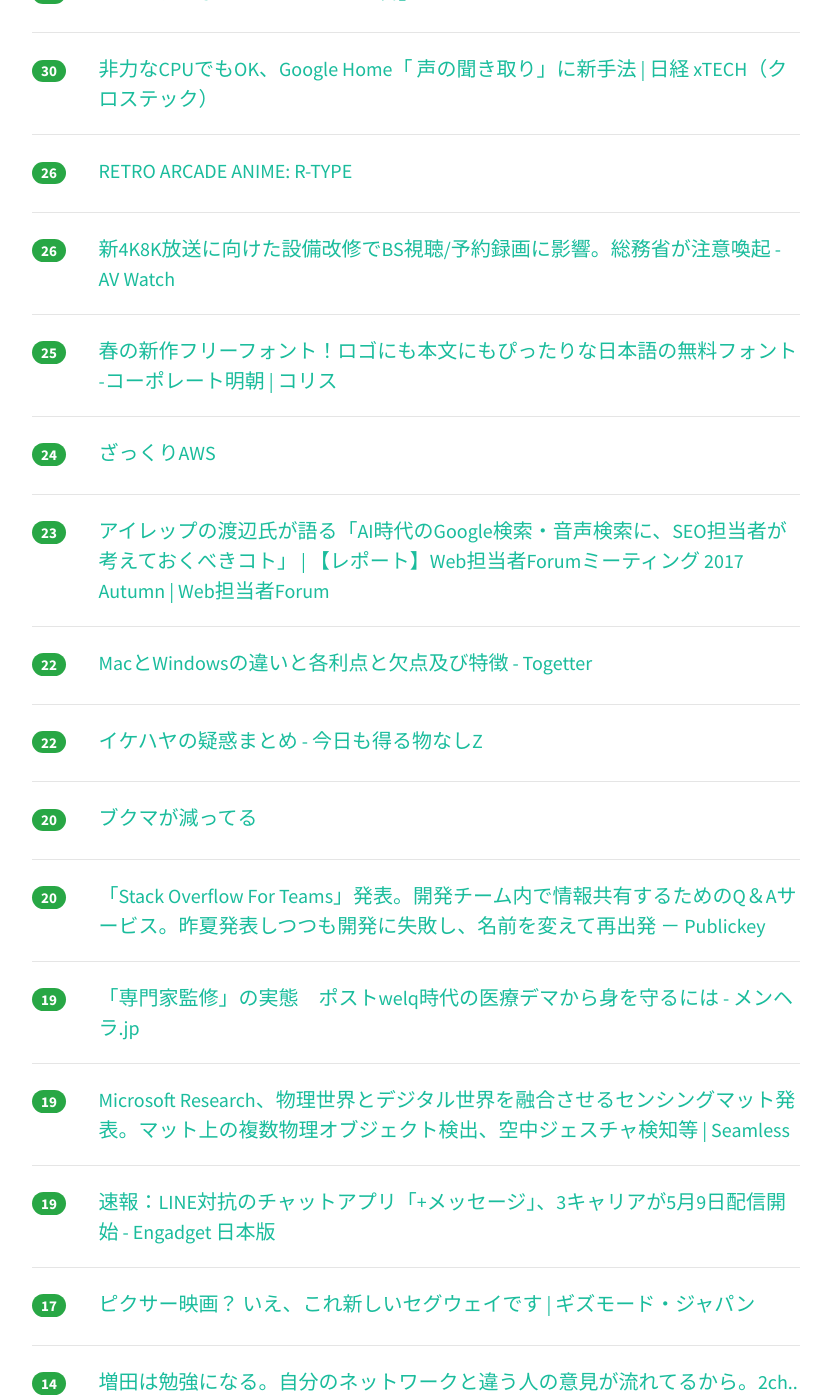
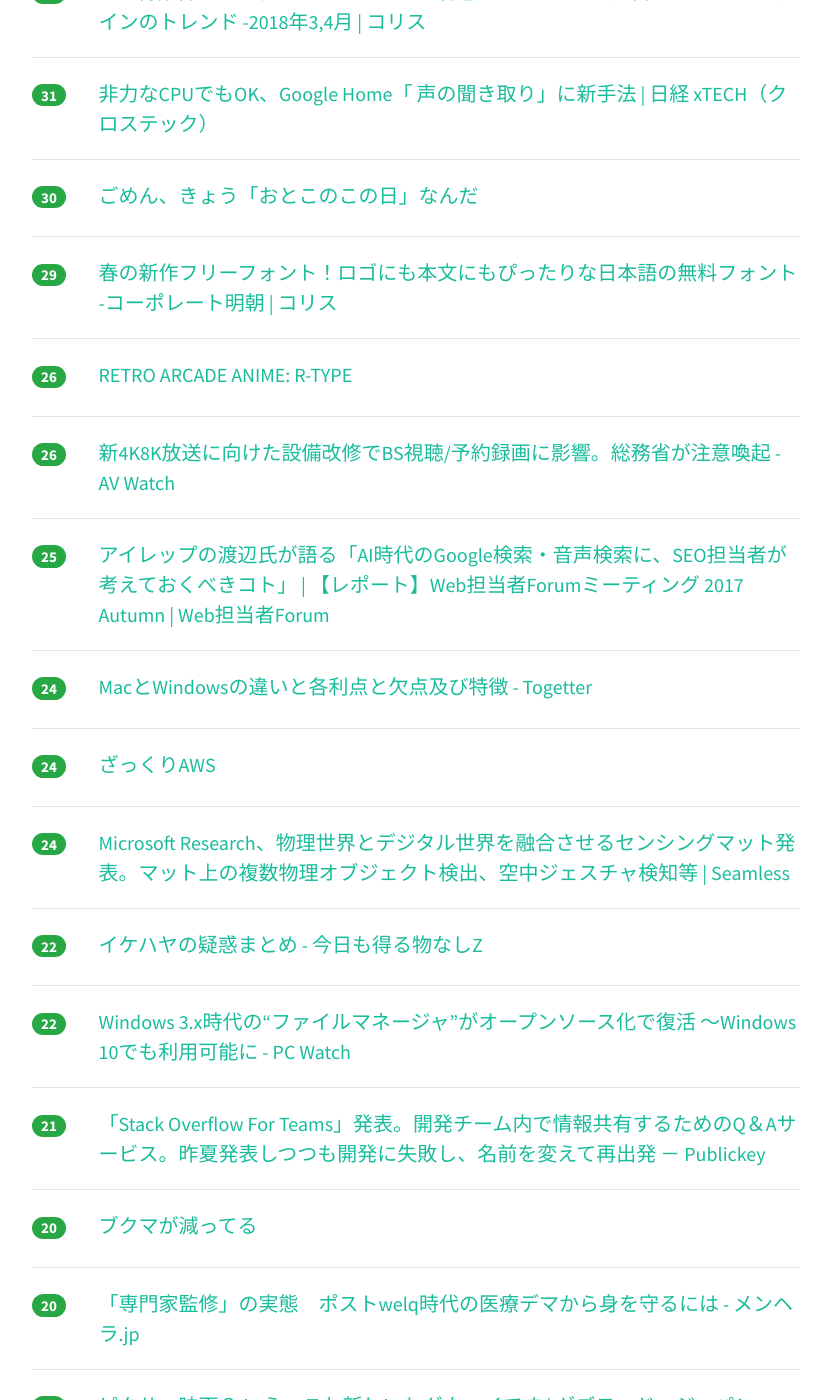
Before and after one commit to yatta47/hatena-matome-site, a Jekyll site: the page built from _posts/2018-04-10-hatena.md, in a window 1280 px wide and 1400 px high, scrolled down 2036 px. Shown: the whole window, without its empty margins (224-1055 px from the left). Built offline with Jekyll 4.4.1, drawn with Linux system fonts in a browser that asks for light colours; nearby versions of some CDN libraries; some of the changed text lies outside the part shown.

Commit message:
Updated 2018-04-10

```diff
--- a/_posts/2018-04-10-hatena.md
+++ b/_posts/2018-04-10-hatena.md
@@ -1,14 +1,19 @@
 ---
 layout: post
 title:  "2018-04-10 はてぶIT"
-date:   2018-04-10 15:01:21
+date:   2018-04-10 16:01:21
 tags: [it-hotentry]
 ---
-37 件のデータあり
+41 件のデータあり
 
 <hr><div class="row">
-<div class="col-1"><span class="badge badge-pill badge-success h2">190</span></div>
+<div class="col-1"><span class="badge badge-pill badge-success h2">215</span></div>
 <div class="col-11"><a href='https://itchyny.hatenablog.com/entry/2018/04/10/100000' target='_blank'>バイナリエディタを作りました！ - プログラムモグモグ</a></div>
+</div>
+<hr>
+<div class="row">
+<div class="col-1"><span class="badge badge-pill badge-success h2">175</span></div>
+<div class="col-11"><a href='http://www.itmedia.co.jp/pcuser/articles/1804/10/news027.html' target='_blank'>「他のセキュリティ対策ソフトはもういらない」とアピールするWindows Defenderの現状 (1/4) - ITmedia PC USER</a></div>
 </div>
 <hr>
 <div class="row">
@@ -17,27 +22,27 @@ tags: [it-hotentry]
 </div>
 <hr>
 <div class="row">
-<div class="col-1"><span class="badge badge-pill badge-success h2">137</span></div>
-<div class="col-11"><a href='http://www.itmedia.co.jp/pcuser/articles/1804/10/news027.html' target='_blank'>「他のセキュリティ対策ソフトはもういらない」とアピールするWindows Defenderの現状 (1/4) - ITmedia PC USER</a></div>
-</div>
-<hr>
-<div class="row">
-<div class="col-1"><span class="badge badge-pill badge-success h2">100</span></div>
+<div class="col-1"><span class="badge badge-pill badge-success h2">104</span></div>
 <div class="col-11"><a href='https://www.wantedly.com/companies/uei2/post_articles/115234' target='_blank'>エンジニア全員に「技術書典」手当を支給します | 株式会社UEI</a></div>
 </div>
 <hr>
 <div class="row">
-<div class="col-1"><span class="badge badge-pill badge-success h2">77</span></div>
+<div class="col-1"><span class="badge badge-pill badge-success h2">88</span></div>
+<div class="col-11"><a href='http://blog.shibayu36.org/entry/2018/04/09/193000' target='_blank'>PostgreSQLでSQLチューニングや障害状況調査に使ったクエリ達まとめ - $shibayu36->blog;</a></div>
+</div>
+<hr>
+<div class="row">
+<div class="col-1"><span class="badge badge-pill badge-success h2">81</span></div>
 <div class="col-11"><a href='http://jp.techcrunch.com/2018/04/10/stock-launch/' target='_blank'>Slackだと流れていく情報をチーム内に蓄積できる「Stock」が正式公開、ベータ版は2200社が利用 | TechCrunch Japan</a></div>
 </div>
 <hr>
 <div class="row">
-<div class="col-1"><span class="badge badge-pill badge-success h2">73</span></div>
-<div class="col-11"><a href='http://blog.shibayu36.org/entry/2018/04/09/193000' target='_blank'>PostgreSQLでSQLチューニングや障害状況調査に使ったクエリ達まとめ - $shibayu36->blog;</a></div>
+<div class="col-1"><span class="badge badge-pill badge-success h2">77</span></div>
+<div class="col-11"><a href='http://xn--3kqvg.xn--p8j6fir.xn--q9jyb4c/' target='_blank'>Let's 退職！</a></div>
 </div>
 <hr>
 <div class="row">
-<div class="col-1"><span class="badge badge-pill badge-success h2">72</span></div>
+<div class="col-1"><span class="badge badge-pill badge-success h2">74</span></div>
 <div class="col-11"><a href='https://gigazine.net/news/20180409-berkeley-data-science-course-free/' target='_blank'>無料で「データサイエンス」コースの人気講義をオンラインで提供することをカリフォルニア大学バークレー校が発表 - GIGAZINE</a></div>
 </div>
 <hr>
@@ -57,28 +62,33 @@ tags: [it-hotentry]
 </div>
 <hr>
 <div class="row">
-<div class="col-1"><span class="badge badge-pill badge-success h2">57</span></div>
-<div class="col-11"><a href='http://xn--3kqvg.xn--p8j6fir.xn--q9jyb4c/' target='_blank'>Let's 退職！</a></div>
+<div class="col-1"><span class="badge badge-pill badge-success h2">58</span></div>
+<div class="col-11"><a href='https://japanese.engadget.com/2018/04/10/line-3-5-9/' target='_blank'>速報：LINE対抗のチャットアプリ「+メッセージ」、3キャリアが5月9日配信開始 - Engadget 日本版</a></div>
 </div>
 <hr>
 <div class="row">
-<div class="col-1"><span class="badge badge-pill badge-success h2">54</span></div>
+<div class="col-1"><span class="badge badge-pill badge-success h2">55</span></div>
 <div class="col-11"><a href='http://www.yutorism.jp/entry/GiftCampaign2018' target='_blank'>【還元率20%】Amazonギフト券がコンビニ払いで1000円分ポイント還元キャンペーンがやってるぞ！ - ゆとりずむ</a></div>
 </div>
 <hr>
 <div class="row">
-<div class="col-1"><span class="badge badge-pill badge-success h2">48</span></div>
+<div class="col-1"><span class="badge badge-pill badge-success h2">53</span></div>
 <div class="col-11"><a href='https://qiita.com/s_yaginuma/items/a9c97f62d9bec129c33b' target='_blank'>新米データサイエンティスト、研修プログラムを考える。 - Qiita</a></div>
 </div>
 <hr>
 <div class="row">
-<div class="col-1"><span class="badge badge-pill badge-success h2">45</span></div>
+<div class="col-1"><span class="badge badge-pill badge-success h2">50</span></div>
 <div class="col-11"><a href='http://hokoxjouhou.blog105.fc2.com/blog-entry-1149.html' target='_blank'>iPhoneで毎日起動している常用アプリ【2018年4月版】 - 情報管理LOG</a></div>
 </div>
 <hr>
 <div class="row">
-<div class="col-1"><span class="badge badge-pill badge-success h2">40</span></div>
+<div class="col-1"><span class="badge badge-pill badge-success h2">41</span></div>
 <div class="col-11"><a href='http://news.livedoor.com/article/detail/14551924/' target='_blank'>今、カネで奪い合いになる人気職種 ITエンジニアは最低でも600万円 - ライブドアニュース</a></div>
+</div>
+<hr>
+<div class="row">
+<div class="col-1"><span class="badge badge-pill badge-success h2">39</span></div>
+<div class="col-11"><a href='http://zuisho.hatenadiary.jp/entry/2018/04/09/201354' target='_blank'>チームで仕事をするうえで1番大事だと思ったこと - ←ズイショ→</a></div>
 </div>
 <hr>
 <div class="row">
@@ -87,13 +97,13 @@ tags: [it-hotentry]
 </div>
 <hr>
 <div class="row">
-<div class="col-1"><span class="badge badge-pill badge-success h2">36</span></div>
-<div class="col-11"><a href='http://zuisho.hatenadiary.jp/entry/2018/04/09/201354' target='_blank'>チームで仕事をするうえで1番大事だと思ったこと - ←ズイショ→</a></div>
+<div class="col-1"><span class="badge badge-pill badge-success h2">32</span></div>
+<div class="col-11"><a href='https://coliss.com/articles/build-websites/operation/design/6-essential-design-trends-2018-april.html' target='_blank'>Web制作者がチェックしておきたい、最近のWebサイトで注目されているデザインのトレンド -2018年3,4月 | コリス</a></div>
 </div>
 <hr>
 <div class="row">
-<div class="col-1"><span class="badge badge-pill badge-success h2">32</span></div>
-<div class="col-11"><a href='https://coliss.com/articles/build-websites/operation/design/6-essential-design-trends-2018-april.html' target='_blank'>Web制作者がチェックしておきたい、最近のWebサイトで注目されているデザインのトレンド -2018年3,4月 | コリス</a></div>
+<div class="col-1"><span class="badge badge-pill badge-success h2">31</span></div>
+<div class="col-11"><a href='http://tech.nikkeibp.co.jp/atcl/nxt/column/18/00143/00011/' target='_blank'>非力なCPUでもOK、Google Home「 声の聞き取り」に新手法 | 日経 xTECH（クロステック）</a></div>
 </div>
 <hr>
 <div class="row">
@@ -102,8 +112,8 @@ tags: [it-hotentry]
 </div>
 <hr>
 <div class="row">
-<div class="col-1"><span class="badge badge-pill badge-success h2">30</span></div>
-<div class="col-11"><a href='http://tech.nikkeibp.co.jp/atcl/nxt/column/18/00143/00011/' target='_blank'>非力なCPUでもOK、Google Home「 声の聞き取り」に新手法 | 日経 xTECH（クロステック）</a></div>
+<div class="col-1"><span class="badge badge-pill badge-success h2">29</span></div>
+<div class="col-11"><a href='https://coliss.com/articles/freebies/free-font-corpmin.html' target='_blank'>春の新作フリーフォント！ロゴにも本文にもぴったりな日本語の無料フォント -コーポレート明朝 | コリス</a></div>
 </div>
 <hr>
 <div class="row">
@@ -118,7 +128,12 @@ tags: [it-hotentry]
 <hr>
 <div class="row">
 <div class="col-1"><span class="badge badge-pill badge-success h2">25</span></div>
-<div class="col-11"><a href='https://coliss.com/articles/freebies/free-font-corpmin.html' target='_blank'>春の新作フリーフォント！ロゴにも本文にもぴったりな日本語の無料フォント -コーポレート明朝 | コリス</a></div>
+<div class="col-11"><a href='https://webtan.impress.co.jp/e/2018/04/10/28067' target='_blank'>アイレップの渡辺氏が語る「AI時代のGoogle検索・音声検索に、SEO担当者が考えておくべきコト」 | 【レポート】Web担当者Forumミーティング 2017 Autumn | Web担当者Forum</a></div>
+</div>
+<hr>
+<div class="row">
+<div class="col-1"><span class="badge badge-pill badge-success h2">24</span></div>
+<div class="col-11"><a href='https://togetter.com/li/1216656' target='_blank'>MacとWindowsの違いと各利点と欠点及び特徴 - Togetter</a></div>
 </div>
 <hr>
 <div class="row">
@@ -127,18 +142,23 @@ tags: [it-hotentry]
 </div>
 <hr>
 <div class="row">
-<div class="col-1"><span class="badge badge-pill badge-success h2">23</span></div>
-<div class="col-11"><a href='https://webtan.impress.co.jp/e/2018/04/10/28067' target='_blank'>アイレップの渡辺氏が語る「AI時代のGoogle検索・音声検索に、SEO担当者が考えておくべきコト」 | 【レポート】Web担当者Forumミーティング 2017 Autumn | Web担当者Forum</a></div>
-</div>
-<hr>
-<div class="row">
-<div class="col-1"><span class="badge badge-pill badge-success h2">22</span></div>
-<div class="col-11"><a href='https://togetter.com/li/1216656' target='_blank'>MacとWindowsの違いと各利点と欠点及び特徴 - Togetter</a></div>
+<div class="col-1"><span class="badge badge-pill badge-success h2">24</span></div>
+<div class="col-11"><a href='https://shiropen.com/microsoft-research-project-zanzibar' target='_blank'>Microsoft Research、物理世界とデジタル世界を融合させるセンシングマット発表。マット上の複数物理オブジェクト検出、空中ジェスチャ検知等 | Seamless</a></div>
 </div>
 <hr>
 <div class="row">
 <div class="col-1"><span class="badge badge-pill badge-success h2">22</span></div>
 <div class="col-11"><a href='http://kyoumoe.hatenablog.com/entry/20180409/1523252304' target='_blank'>イケハヤの疑惑まとめ - 今日も得る物なしZ</a></div>
+</div>
+<hr>
+<div class="row">
+<div class="col-1"><span class="badge badge-pill badge-success h2">22</span></div>
+<div class="col-11"><a href='https://pc.watch.impress.co.jp/docs/news/1116184.html' target='_blank'>Windows 3.x時代の“ファイルマネージャ”がオープンソース化で復活 ～Windows 10でも利用可能に - PC Watch</a></div>
+</div>
+<hr>
+<div class="row">
+<div class="col-1"><span class="badge badge-pill badge-success h2">21</span></div>
+<div class="col-11"><a href='http://www.publickey1.jp/blog/18/stack_overflow_for_teamsqa.html' target='_blank'>「Stack Overflow For Teams」発表。開発チーム内で情報共有するためのQ＆Aサービス。昨夏発表しつつも開発に失敗し、名前を変えて再出発 － Publickey</a></div>
 </div>
 <hr>
 <div class="row">
@@ -148,22 +168,7 @@ tags: [it-hotentry]
 <hr>
 <div class="row">
 <div class="col-1"><span class="badge badge-pill badge-success h2">20</span></div>
-<div class="col-11"><a href='http://www.publickey1.jp/blog/18/stack_overflow_for_teamsqa.html' target='_blank'>「Stack Overflow For Teams」発表。開発チーム内で情報共有するためのQ＆Aサービス。昨夏発表しつつも開発に失敗し、名前を変えて再出発 － Publickey</a></div>
-</div>
-<hr>
-<div class="row">
-<div class="col-1"><span class="badge badge-pill badge-success h2">19</span></div>
 <div class="col-11"><a href='http://menhera.jp/5806' target='_blank'>「専門家監修」の実態　ポストwelq時代の医療デマから身を守るには - メンヘラ.jp</a></div>
-</div>
-<hr>
-<div class="row">
-<div class="col-1"><span class="badge badge-pill badge-success h2">19</span></div>
-<div class="col-11"><a href='https://shiropen.com/microsoft-research-project-zanzibar' target='_blank'>Microsoft Research、物理世界とデジタル世界を融合させるセンシングマット発表。マット上の複数物理オブジェクト検出、空中ジェスチャ検知等 | Seamless</a></div>
-</div>
-<hr>
-<div class="row">
-<div class="col-1"><span class="badge badge-pill badge-success h2">19</span></div>
-<div class="col-11"><a href='https://japanese.engadget.com/2018/04/10/line-3-5-9/' target='_blank'>速報：LINE対抗のチャットアプリ「+メッセージ」、3キャリアが5月9日配信開始 - Engadget 日本版</a></div>
 </div>
 <hr>
 <div class="row">
@@ -172,18 +177,33 @@ tags: [it-hotentry]
 </div>
 <hr>
 <div class="row">
+<div class="col-1"><span class="badge badge-pill badge-success h2">16</span></div>
+<div class="col-11"><a href='https://japan.cnet.com/article/35117488/' target='_blank'>大手携帯3社、SMSを進化させた「＋メッセージ」を5月から提供へ--専用スタンプも - CNET Japan</a></div>
+</div>
+<hr>
+<div class="row">
+<div class="col-1"><span class="badge badge-pill badge-success h2">16</span></div>
+<div class="col-11"><a href='https://togetter.com/li/1216821' target='_blank'>『pixivが出来る前からホームページを作って絵を公開していた』と中高生に話すとまるで戦争体験記を聞いたような反応が返ってくる - Togetter</a></div>
+</div>
+<hr>
+<div class="row">
 <div class="col-1"><span class="badge badge-pill badge-success h2">14</span></div>
 <div class="col-11"><a href='https://anond.hatelabo.jp/20140409152037' target='_blank'>増田は勉強になる。自分のネットワークと違う人の意見が流れてるから。2ch..</a></div>
 </div>
 <hr>
 <div class="row">
-<div class="col-1"><span class="badge badge-pill badge-success h2">12</span></div>
+<div class="col-1"><span class="badge badge-pill badge-success h2">14</span></div>
 <div class="col-11"><a href='https://aws.amazon.com/about-aws/whats-new/2018/04/amazon-ec2-c5-instances-are-now-available-in-seoul-and-tokyo-regions/' target='_blank'>Amazon EC2 C5 Instances Are Now Available in Seoul and Tokyo Regions</a></div>
 </div>
 <hr>
 <div class="row">
-<div class="col-1"><span class="badge badge-pill badge-success h2">10</span></div>
-<div class="col-11"><a href='https://japan.cnet.com/article/35117488/' target='_blank'>大手携帯3社、SMSを進化させた「＋メッセージ」を5月から提供へ--専用スタンプも - CNET Japan</a></div>
+<div class="col-1"><span class="badge badge-pill badge-success h2">13</span></div>
+<div class="col-11"><a href='https://www.sixapart.jp/press_releases/2018/04/10-1300.html' target='_blank'>シックス・アパート、ShortNote のサービス継続と、ノオト社への事業移管を発表 - プレスリリース | シックス・アパート - CMSソフトウェア、サービスを提供</a></div>
+</div>
+<hr>
+<div class="row">
+<div class="col-1"><span class="badge badge-pill badge-success h2">9</span></div>
+<div class="col-11"><a href='https://anond.hatelabo.jp/20180409213945' target='_blank'>ワイト彼女ラブラブでワロタwwwwwwwwwww</a></div>
 </div>
 <hr>
 <div class="row">
```
